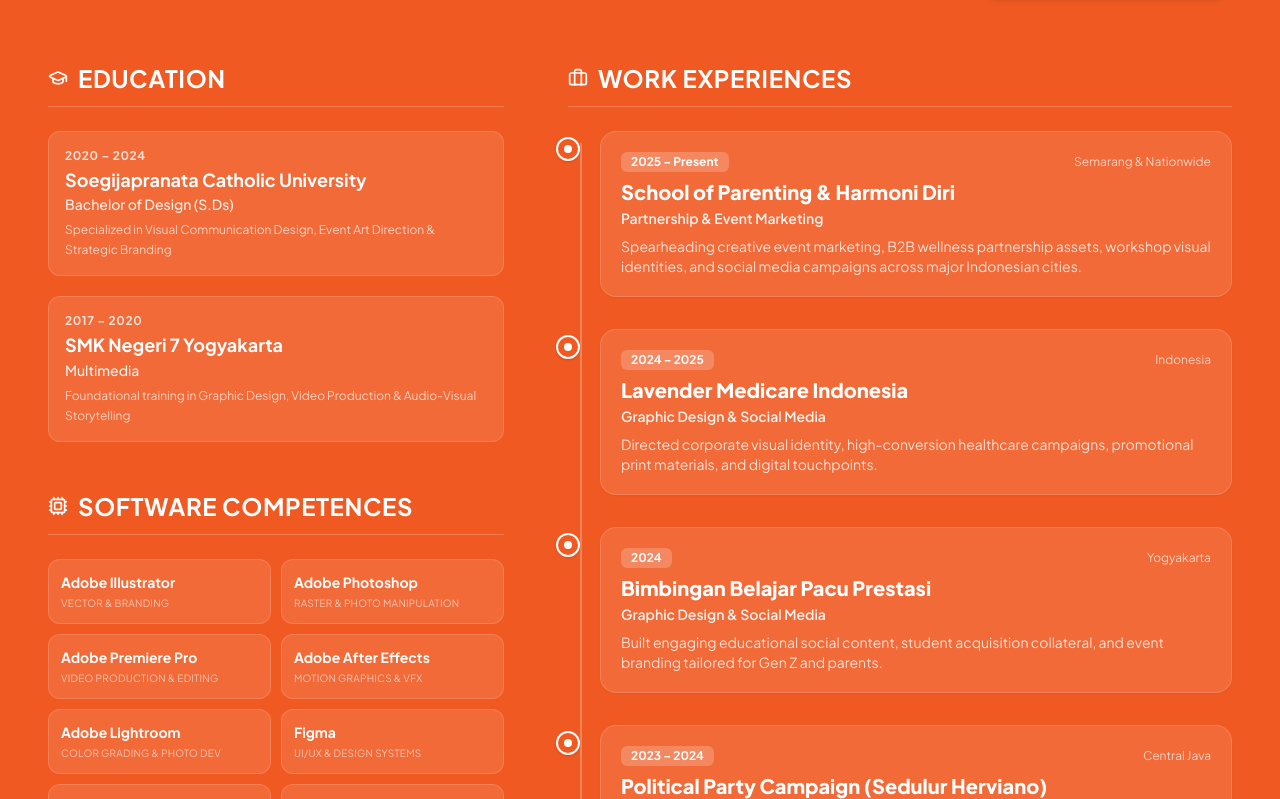
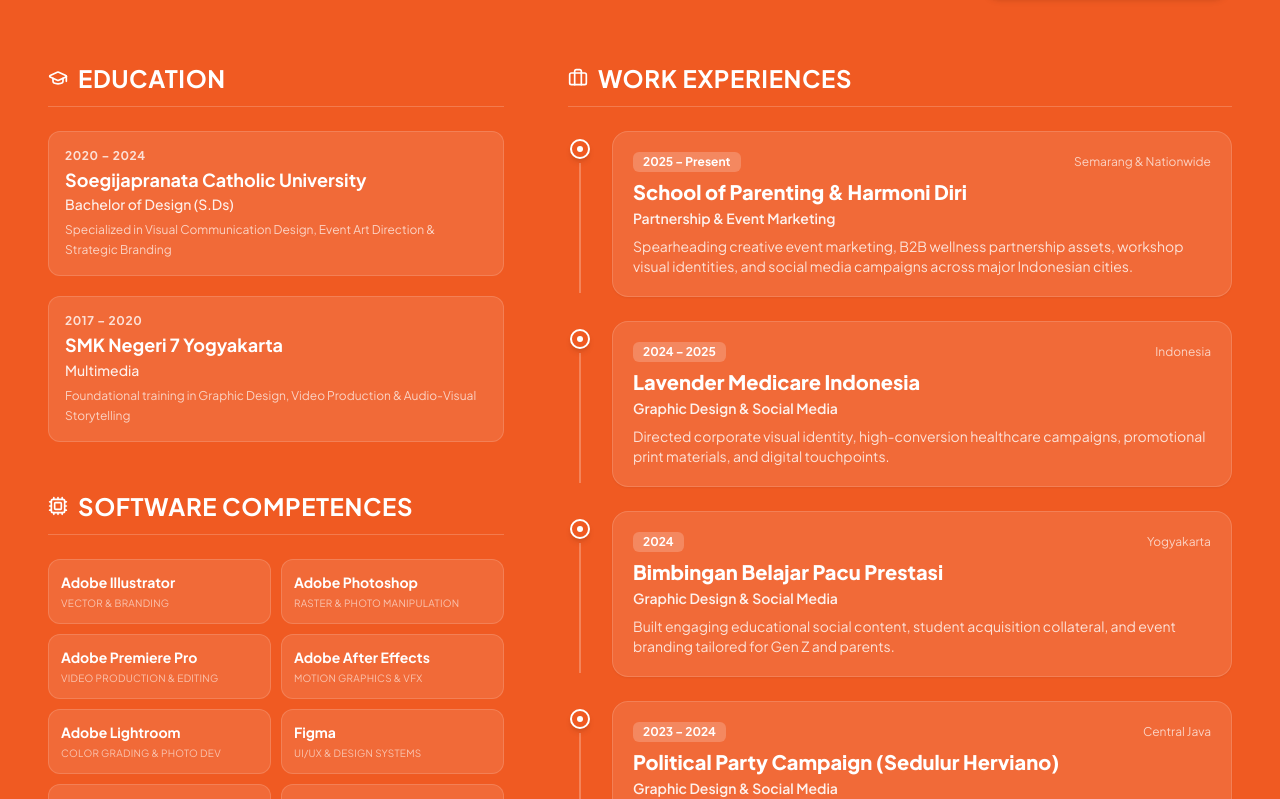
Before and after one commit to maxlouisvigo/luckies-plaza, a React (Vite) app: page / in a window 1280 px wide. Shown: the part 2601-3400 px from the top of the page. Built offline with nearby package versions, Linux system fonts and the light colour scheme.

Commit message:
fix: perfectly center timeline dots and vertical line using flex layout

```diff
--- a/src/components/CVSection.jsx
+++ b/src/components/CVSection.jsx
@@ -142,19 +142,26 @@
               </h3>
             </div>
 
-            <div className="relative pl-6 md:pl-8 space-y-8 before:absolute before:left-2 md:before:left-3 before:top-3 before:bottom-3 before:w-[2px] before:bg-white/25">
+            <div className="space-y-6">
               {portfolioData.workExperiences.map((exp, index) => (
                 <div
                   key={index}
-                  className="relative group"
+                  className="flex items-start gap-4 md:gap-5 group"
                 >
-                  {/* Timeline Dot */}
-                  <div className="absolute -left-6 md:-left-8 top-1.5 w-4 h-4 md:w-6 md:h-6 rounded-full bg-brand-orange border-2 border-white flex items-center justify-center transform -translate-x-1/2 group-hover:scale-110 transition-transform shadow">
-                    <div className="w-1.5 h-1.5 md:w-2 md:h-2 rounded-full bg-white" />
+                  {/* Timeline Column: Guaranteed 100% Coaxial Alignment */}
+                  <div className="flex flex-col items-center self-stretch shrink-0 w-6">
+                    {/* Concentric Timeline Dot */}
+                    <div className="w-5 h-5 rounded-full bg-brand-orange border-2 border-white flex items-center justify-center shadow-md group-hover:scale-125 transition-transform duration-200 mt-2 shrink-0 z-10">
+                      <div className="w-1.5 h-1.5 rounded-full bg-white" />
+                    </div>
+                    {/* Connecting Vertical Line */}
+                    {index !== portfolioData.workExperiences.length - 1 && (
+                      <div className="w-[2px] bg-white/25 grow my-1" />
+                    )}
                   </div>
 
                   {/* Experience Card */}
-                  <div className="p-5 rounded-2xl bg-white/10 hover:bg-white/15 border border-white/15 transition-all shadow-sm">
+                  <div className="grow p-5 rounded-2xl bg-white/10 hover:bg-white/15 border border-white/15 transition-all shadow-sm">
                     <div className="flex flex-wrap items-center justify-between gap-2 mb-1.5">
                       <span className="px-2.5 py-0.5 rounded-md bg-white/20 text-white font-bold text-xs">
                         {exp.period}
```
Also changed, not shown: 1 other file (tests, documents, lock files or other folders).
